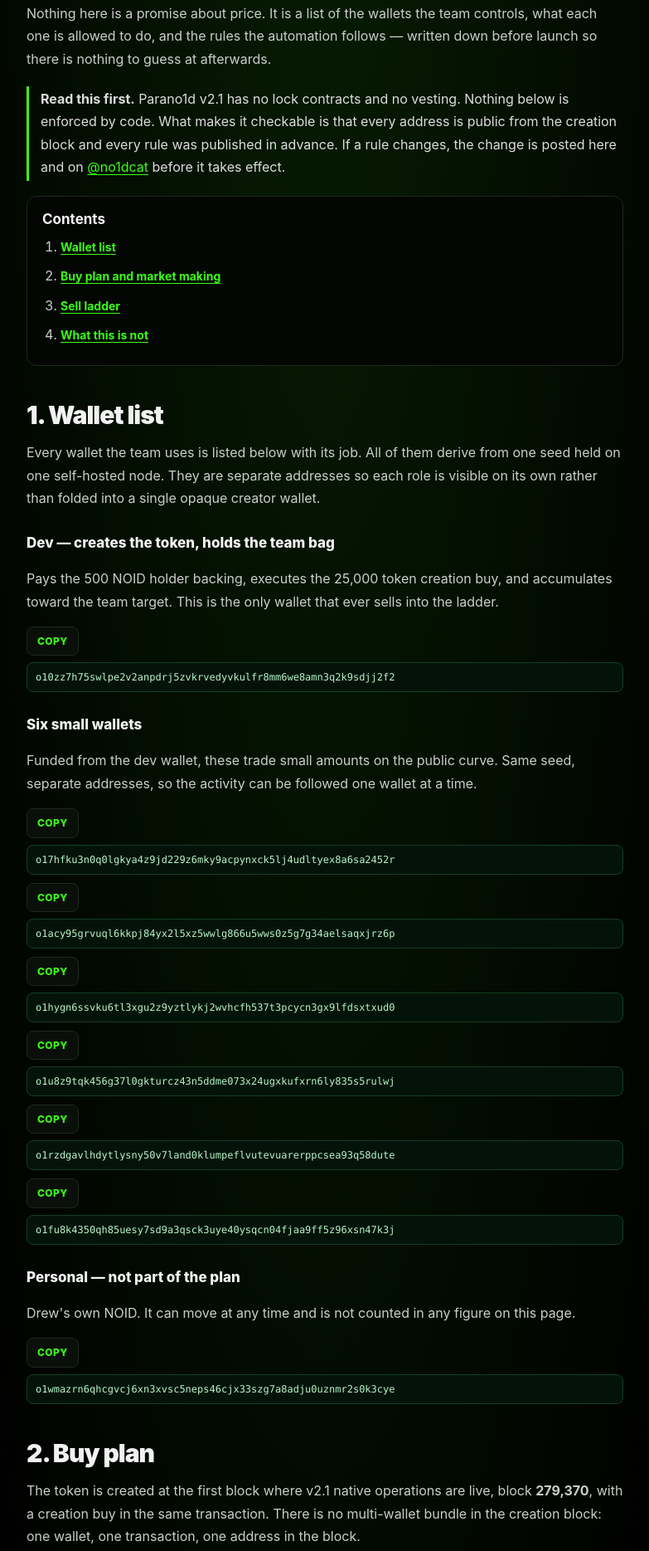
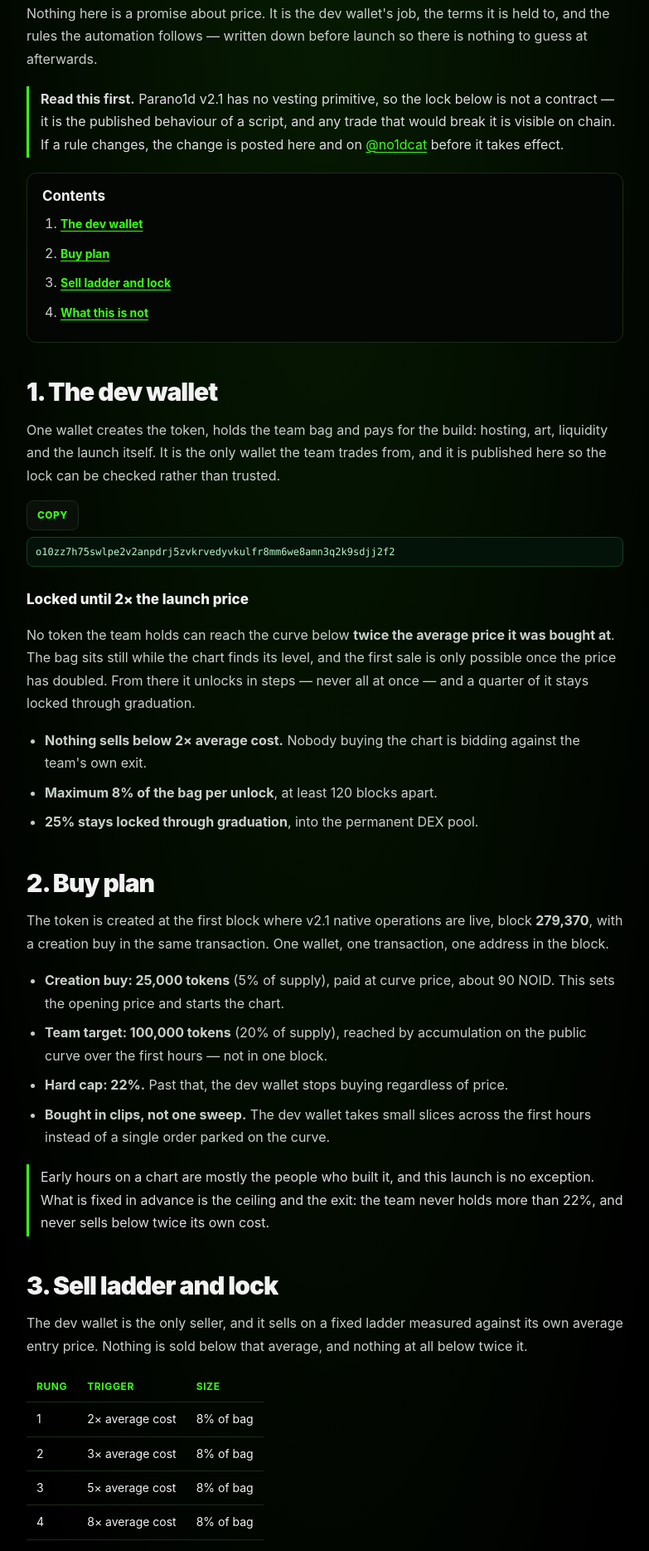
Before and after one commit to duliduliduli/noidcat-site, a plain HTML site: page disclosure.html in a window 1280 px wide. Shown: the part 206-2075 px from the top of the page at 83% size, without its empty margins (248-1031 px from the left). Drawn offline with Linux system fonts and the light colour scheme.

Commit message:
Single dev-wallet story: drop the other wallets, add the 2x lock

```diff
--- a/disclosure.html
+++ b/disclosure.html
@@ -4,7 +4,7 @@
 <meta charset="utf-8">
 <meta name="viewport" content="width=device-width, initial-scale=1">
 <title>Disclosure | $NOIDCAT</title>
-<meta name="description" content="$NOIDCAT disclosure: every wallet, the buy plan, the market-making policy and the sell ladder, published before the token exists.">
+<meta name="description" content="$NOIDCAT disclosure: the dev wallet, the lock, the buy plan and the sell ladder, published before the token exists.">
 <meta name="theme-color" content="#000000">
 <meta name="robots" content="index,follow">
 <link rel="canonical" href="https://noidcat.com/disclosure.html">
@@ -14,12 +14,12 @@
 <link rel="stylesheet" href="style.css">
 </head>
 <body>
-<a class="skip" href="#wallets">Skip to content</a>
+<a class="skip" href="#wallet">Skip to content</a>
 
 <header class="nav">
   <a class="brand" href="/"><img src="assets/logo.webp" alt="" width="32" height="32"><span class="lbl">$NOIDCAT</span></a>
   <nav aria-label="Sections">
-    <a href="/">Home</a><a href="whitepaper.html">Whitepaper</a><a href="#wallets">Wallets</a><a href="#plan">Buy plan</a><a href="#exit">Sell ladder</a>
+    <a href="/">Home</a><a href="whitepaper.html">Whitepaper</a><a href="#wallet">Dev wallet</a><a href="#plan">Buy plan</a><a href="#exit">Sell ladder</a>
   </nav>
 </header>
 
@@ -27,55 +27,46 @@
   <h1>Disclosure</h1>
   <p class="meta">Published before the token exists &middot; v2</p>
 
-  <p class="lead">Nothing here is a promise about price. It is a list of the wallets the team controls, what each one is allowed to do, and the rules the automation follows — written down before launch so there is nothing to guess at afterwards.</p>
+  <p class="lead">Nothing here is a promise about price. It is the dev wallet's job, the terms it is held to, and the rules the automation follows — written down before launch so there is nothing to guess at afterwards.</p>
 
-  <p class="note"><strong>Read this first.</strong> Parano1d v2.1 has no lock contracts and no vesting. Nothing below is enforced by code. What makes it checkable is that every address is public from the creation block and every rule was published in advance. If a rule changes, the change is posted here and on <a href="https://x.com/no1dcat" target="_blank" rel="noopener">@no1dcat</a> before it takes effect.</p>
+  <p class="note"><strong>Read this first.</strong> Parano1d v2.1 has no vesting primitive, so the lock below is not a contract — it is the published behaviour of a script, and any trade that would break it is visible on chain. If a rule changes, the change is posted here and on <a href="https://x.com/no1dcat" target="_blank" rel="noopener">@no1dcat</a> before it takes effect.</p>
 
   <nav class="toc" aria-label="Contents">
     <strong>Contents</strong>
     <ol>
-      <li><a href="#wallets">Wallet list</a></li>
-      <li><a href="#plan">Buy plan and market making</a></li>
-      <li><a href="#exit">Sell ladder</a></li>
+      <li><a href="#wallet">The dev wallet</a></li>
+      <li><a href="#plan">Buy plan</a></li>
+      <li><a href="#exit">Sell ladder and lock</a></li>
       <li><a href="#honest">What this is not</a></li>
     </ol>
   </nav>
 
-  <h2 id="wallets">1. Wallet list</h2>
-  <p>Every wallet the team uses is listed below with its job. All of them derive from one seed held on one self-hosted node. They are separate addresses so each role is visible on its own rather than folded into a single opaque creator wallet.</p>
-
-  <h3>Dev &mdash; creates the token, holds the team bag</h3>
-  <p>Pays the 500 NOID holder backing, executes the 25,000 token creation buy, and accumulates toward the team target. This is the only wallet that ever sells into the ladder.</p>
+  <h2 id="wallet">1. The dev wallet</h2>
+  <p>One wallet creates the token, holds the team bag and pays for the build: hosting, art, liquidity and the launch itself. It is the only wallet the team trades from, and it is published here so the lock can be checked rather than trusted.</p>
   <div class="copyrow"><code data-copy>o10zz7h75swlpe2v2anpdrj5zvkrvedyvkulfr8mm6we8amn3q2k9sdjj2f2</code><button class="copybtn" type="button" data-copy-btn>Copy</button></div>
 
-  <h3>Six small wallets</h3>
-  <p>Funded from the dev wallet, these trade small amounts on the public curve. Same seed, separate addresses, so the activity can be followed one wallet at a time.</p>
-  <div class="copyrow"><code data-copy>o17hfku3n0q0lgkya4z9jd229z6mky9acpynxck5lj4udltyex8a6sa2452r</code><button class="copybtn" type="button" data-copy-btn>Copy</button></div>
-  <div class="copyrow"><code data-copy>o1acy95grvuql6kkpj84yx2l5xz5wwlg866u5wws0z5g7g34aelsaqxjrz6p</code><button class="copybtn" type="button" data-copy-btn>Copy</button></div>
-  <div class="copyrow"><code data-copy>o1hygn6ssvku6tl3xgu2z9yztlykj2wvhcfh537t3pcycn3gx9lfdsxtxud0</code><button class="copybtn" type="button" data-copy-btn>Copy</button></div>
-  <div class="copyrow"><code data-copy>o1u8z9tqk456g37l0gkturcz43n5ddme073x24ugxkufxrn6ly835s5rulwj</code><button class="copybtn" type="button" data-copy-btn>Copy</button></div>
-  <div class="copyrow"><code data-copy>o1rzdgavlhdytlysny50v7land0klumpeflvutevuarerppcsea93q58dute</code><button class="copybtn" type="button" data-copy-btn>Copy</button></div>
-  <div class="copyrow"><code data-copy>o1fu8k4350qh85uesy7sd9a3qsck3uye40ysqcn04fjaa9ff5z96xsn47k3j</code><button class="copybtn" type="button" data-copy-btn>Copy</button></div>
-
-  <h3>Personal &mdash; not part of the plan</h3>
-  <p>Drew's own NOID. It can move at any time and is not counted in any figure on this page.</p>
-  <div class="copyrow"><code data-copy>o1wmazrn6qhcgvcj6xn3xvsc5neps46cjx33szg7a8adju0uznmr2s0k3cye</code><button class="copybtn" type="button" data-copy-btn>Copy</button></div>
+  <h3>Locked until 2&times; the launch price</h3>
+  <p>No token the team holds can reach the curve below <strong>twice the average price it was bought at</strong>. The bag sits still while the chart finds its level, and the first sale is only possible once the price has doubled. From there it unlocks in steps — never all at once — and a quarter of it stays locked through graduation.</p>
+  <ul>
+    <li><strong>Nothing sells below 2&times; average cost.</strong> Nobody buying the chart is bidding against the team's own exit.</li>
+    <li><strong>Maximum 8% of the bag per unlock</strong>, at least 120 blocks apart.</li>
+    <li><strong>25% stays locked through graduation</strong>, into the permanent DEX pool.</li>
+  </ul>
 
   <h2 id="plan">2. Buy plan</h2>
-  <p>The token is created at the first block where v2.1 native operations are live, block <strong>279,370</strong>, with a creation buy in the same transaction. There is no multi-wallet bundle in the creation block: one wallet, one transaction, one address in the block.</p>
+  <p>The token is created at the first block where v2.1 native operations are live, block <strong>279,370</strong>, with a creation buy in the same transaction. One wallet, one transaction, one address in the block.</p>
 
   <ul>
     <li><strong>Creation buy: 25,000 tokens</strong> (5% of supply), paid at curve price, about 90 NOID. This sets the opening price and starts the chart.</li>
     <li><strong>Team target: 100,000 tokens</strong> (20% of supply), reached by accumulation on the public curve over the first hours — not in one block.</li>
     <li><strong>Hard cap: 22%.</strong> Past that, the dev wallet stops buying regardless of price.</li>
-    <li><strong>Six wallets trade from the confirmation block onward.</strong> Small buys, short holds, most of the position sold back into the curve and never below its own entry price. It keeps the early chart moving instead of one address talking to itself.</li>
-    <li><strong>Demand following.</strong> If the price moves more than 1.5% in a block without a team buy in it, the dev wallet buys within the next block instead of waiting its turn. Real buying is never allowed to outrun the accumulation.</li>
+    <li><strong>Bought in clips, not one sweep.</strong> The dev wallet takes small slices across the first hours instead of a single order parked on the curve.</li>
   </ul>
 
-  <p class="note">Early hours on a chart are mostly the people who built it, and this launch is no exception. What is fixed in advance is the ceiling: the team never holds more than 22%, sells only above its own average cost, and every address doing it sits on this page.</p>
+  <p class="note">Early hours on a chart are mostly the people who built it, and this launch is no exception. What is fixed in advance is the ceiling and the exit: the team never holds more than 22%, and never sells below twice its own cost.</p>
 
-  <h2 id="exit">3. Sell ladder</h2>
-  <p>The dev wallet is the only seller, and it sells on a fixed ladder measured against its own average entry price. Nothing is sold below that average.</p>
+  <h2 id="exit">3. Sell ladder and lock</h2>
+  <p>The dev wallet is the only seller, and it sells on a fixed ladder measured against its own average entry price. Nothing is sold below that average, and nothing at all below twice it.</p>
   <table>
     <thead><tr><th>Rung</th><th>Trigger</th><th>Size</th></tr></thead>
     <tbody>
@@ -89,14 +80,14 @@
     <li><strong>Spacing:</strong> at least 120 blocks between rungs, so a single candle cannot trigger two sales.</li>
     <li><strong>Floor:</strong> the dev wallet keeps at least 25% of the bag through graduation and into the DEX pool.</li>
     <li><strong>Path:</strong> every sale goes through the public curve or pool at the same price everyone else sees. No off-market transfers to buyers.</li>
-    <li><strong>Sells are not hidden.</strong> The bag sits in a disclosed address; anyone can watch it move.</li>
+    <li><strong>Sells are not hidden.</strong> The bag sits in a public address; anyone can watch it move.</li>
   </ul>
 
   <h2 id="honest">4. What this is not</h2>
   <ul>
-    <li>Not enforced by vesting. The ladder is the declared behaviour of a script, not a contract lock.</li>
-    <li>Not a presale and not an allowlist. There is no allocation to buy and no wallet that gets in early.</li>
-    <li>Not a treasury or a roadmap. There is no marketing wallet denominated in anything, and the team allocation exists to pay for hosting, art and liquidity.</li>
+    <li>Not enforced by a vesting contract. Parano1d v2.1 has none. The lock is script behaviour, published before launch — break it and it shows.</li>
+    <li>Not a presale and not an allowlist. There is no allocation to buy and nobody gets in early.</li>
+    <li>Not a treasury or a roadmap. The dev allocation pays for hosting, art and liquidity, not a team salary.</li>
     <li>Not a claim about price. At launch prices the whole team bag is worth about a hundred dollars. Everything above that is whatever buyers decide.</li>
   </ul>
 
--- a/style.css
+++ b/style.css
@@ -128,6 +128,8 @@ h3{margin:0 0 6px;font-size:19px;font-weight:800}
 }
 @media (max-width:639px){
   body{font-size:16px}
+  .doc table{font-size:13px}
+  .doc table th,.doc table td{padding:7px 8px;white-space:normal;overflow-wrap:anywhere}
   .section{padding:56px 18px}
   .hero{padding:32px 18px 44px;min-height:auto}
   .alloc,.stats{grid-template-columns:1fr}
```
Also changed, not shown: index.html (+5 -5 lines), whitepaper.html (+7 -7 lines).
